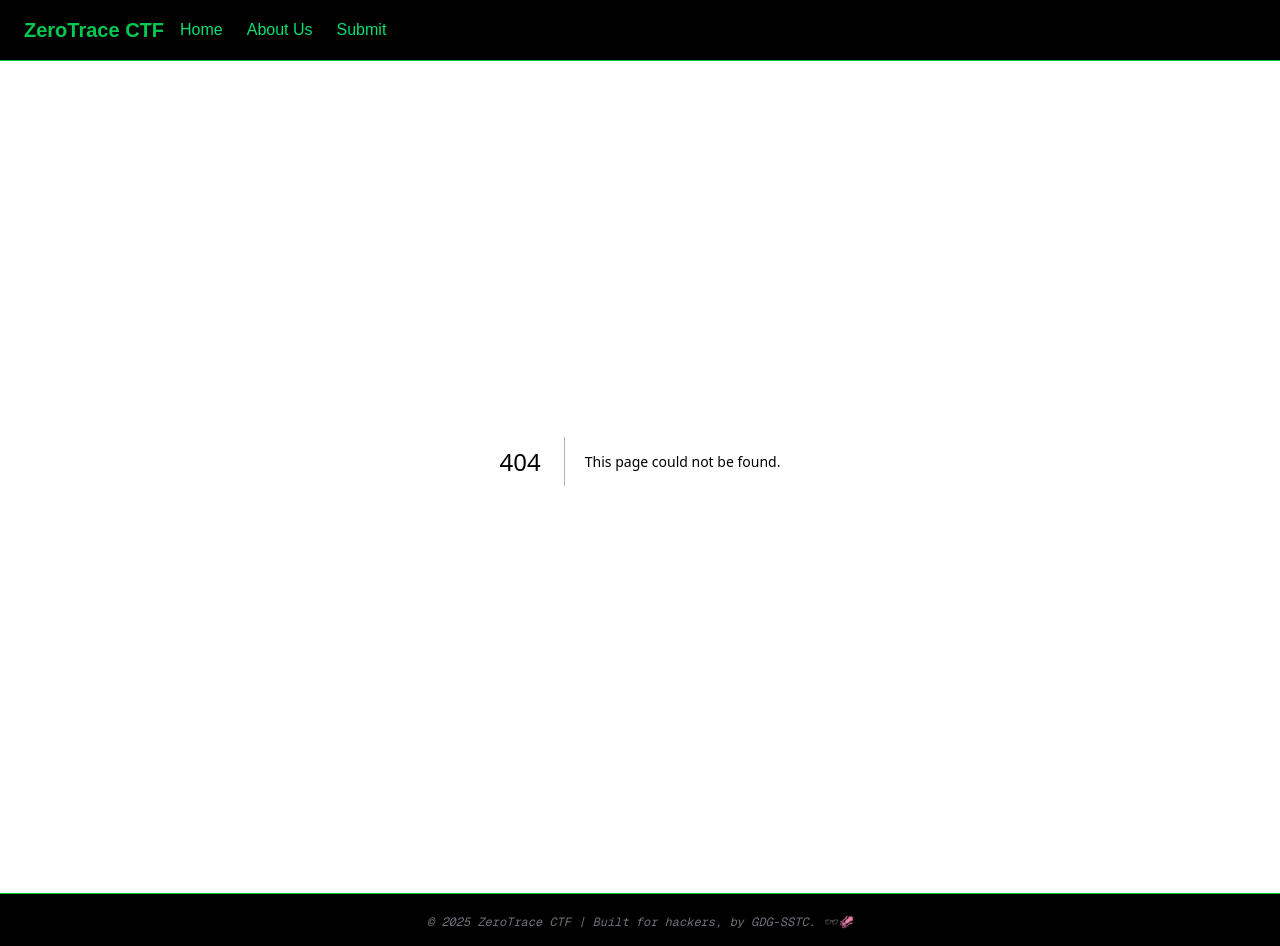
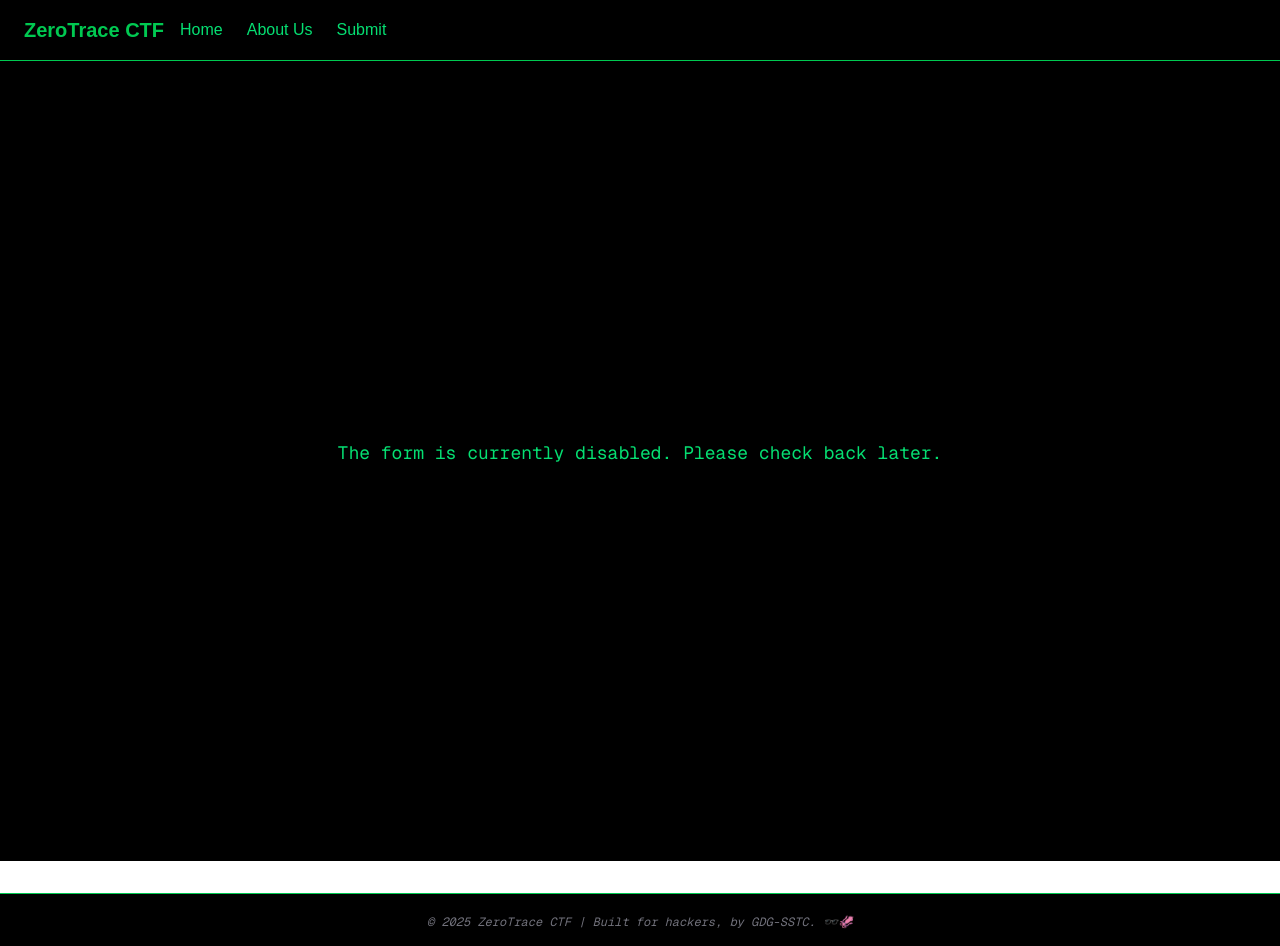
Before and after one commit to PriyanshYawalkar/ZeroTrace, a Next.js app: page /submit in a window 1280 px wide. Before the commit this address had no page. Built offline with nearby package versions, Linux system fonts and the light colour scheme.

Commit message:
Enhance Navbar layout with margin adjustment and add SubmitPage component with a disabled form notice.

```diff
--- a/app/components/Navbar.tsx
+++ b/app/components/Navbar.tsx
@@ -21,7 +21,7 @@ export default function Navbar() {
             <div
                 className={`w-full md:flex md:items-center md:w-auto transition-all duration-300 ease-in-out ${menuOpen ? 'block' : 'hidden'} md:block`}
             >
-                <div className="flex flex-col md:flex-row md:space-x-6 mt-4 md:mt-0">
+                <div className="flex flex-col md:flex-row md:space-x-6 mt-4 md:mt-0 md:ml-auto">
                     <Link href="/" className="text-green-400 hover:text-white py-2 md:py-0">Home</Link>
                     <Link href="/about" className="text-green-400 hover:text-white py-2 md:py-0">About Us</Link>
                     <Link href="/submit" className="text-green-400 hover:text-white py-2 md:py-0">Submit</Link>
--- /dev/null
+++ b/app/submit/page.tsx
@@ -0,0 +1,21 @@
+"use client";
+export default function SubmitPage() {
+    return (
+        <div className="h-screen bg-black text-green-400 font-mono p-6 flex flex-col items-center justify-center">
+            {/*<h1 className="text-2xl mb-6 text-red-500 glitch">Submit Your Flag</h1>*/}
+            {/*
+            <iframe
+                src="https://docs.google.com/forms/d/e/YOUR_FORM_ID/viewform?embedded=true"
+                width="100%"
+                height="600"
+                className="rounded border border-green-500 w-full max-w-3xl"
+                allowFullScreen
+                loading="lazy"
+            ></iframe>
+            */}
+            <p className="text-lg mb-4">
+                The form is currently disabled. Please check back later.
+            </p>
+        </div>
+    );
+}
```
